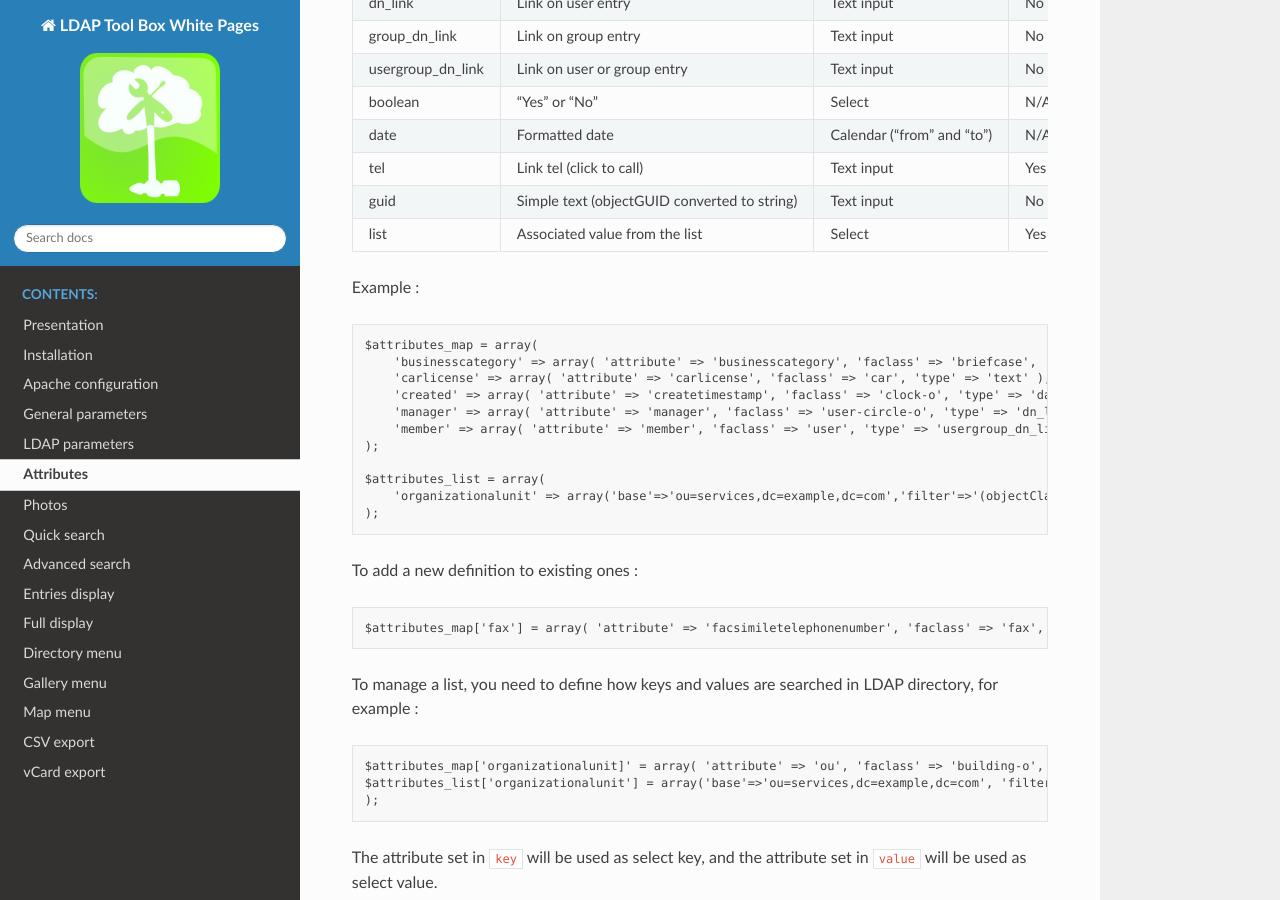
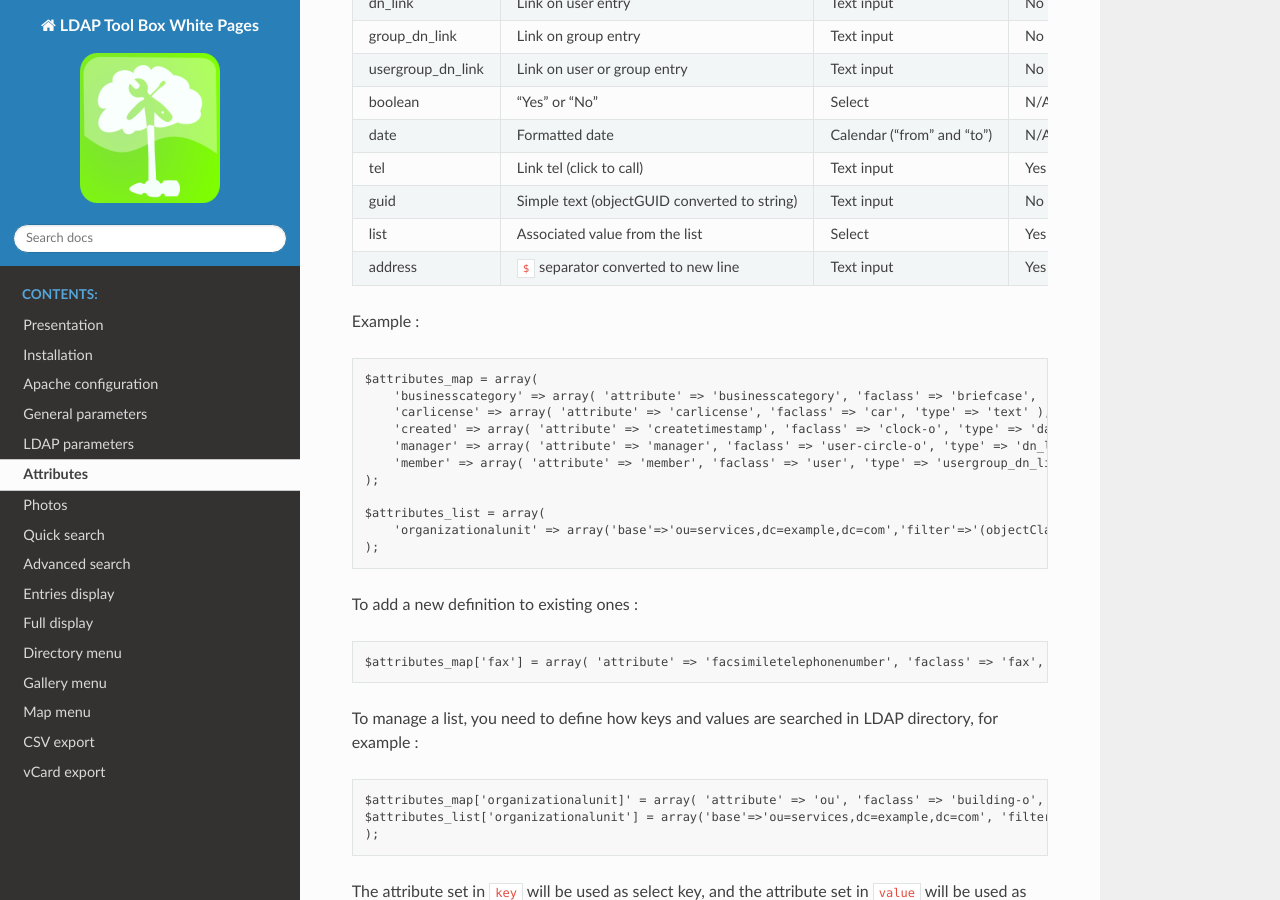
Before and after one commit to ltb-project/white-pages, a Sphinx documentation site: the page built from docs/attributes.rst, in a window 1280 px wide and 900 px high, scrolled down 541 px. Built offline with Sphinx 7.4.7 and the Read the Docs theme 2.0.0, drawn with Linux system fonts in a browser that asks for light colours.

Commit message:
Doc for address displayer

```diff
--- a/docs/attributes.rst
+++ b/docs/attributes.rst
@@ -35,6 +35,8 @@ The following table shows how ``type`` are used :
 | guid              | Simple text (objectGUID converted to string)    |  Text input                    | No                   |
 +-------------------+-------------------------------------------------+--------------------------------+----------------------+
 | list              | Associated value from the list                  |  Select                        | Yes                  |
++-------------------+-------------------------------------------------+--------------------------------+----------------------+
+| address           | ``$`` separator converted to new line           |  Text input                    | Yes                  |
 +-------------------+-------------------------------------------------+--------------------------------+----------------------+
 
 Example :
```
